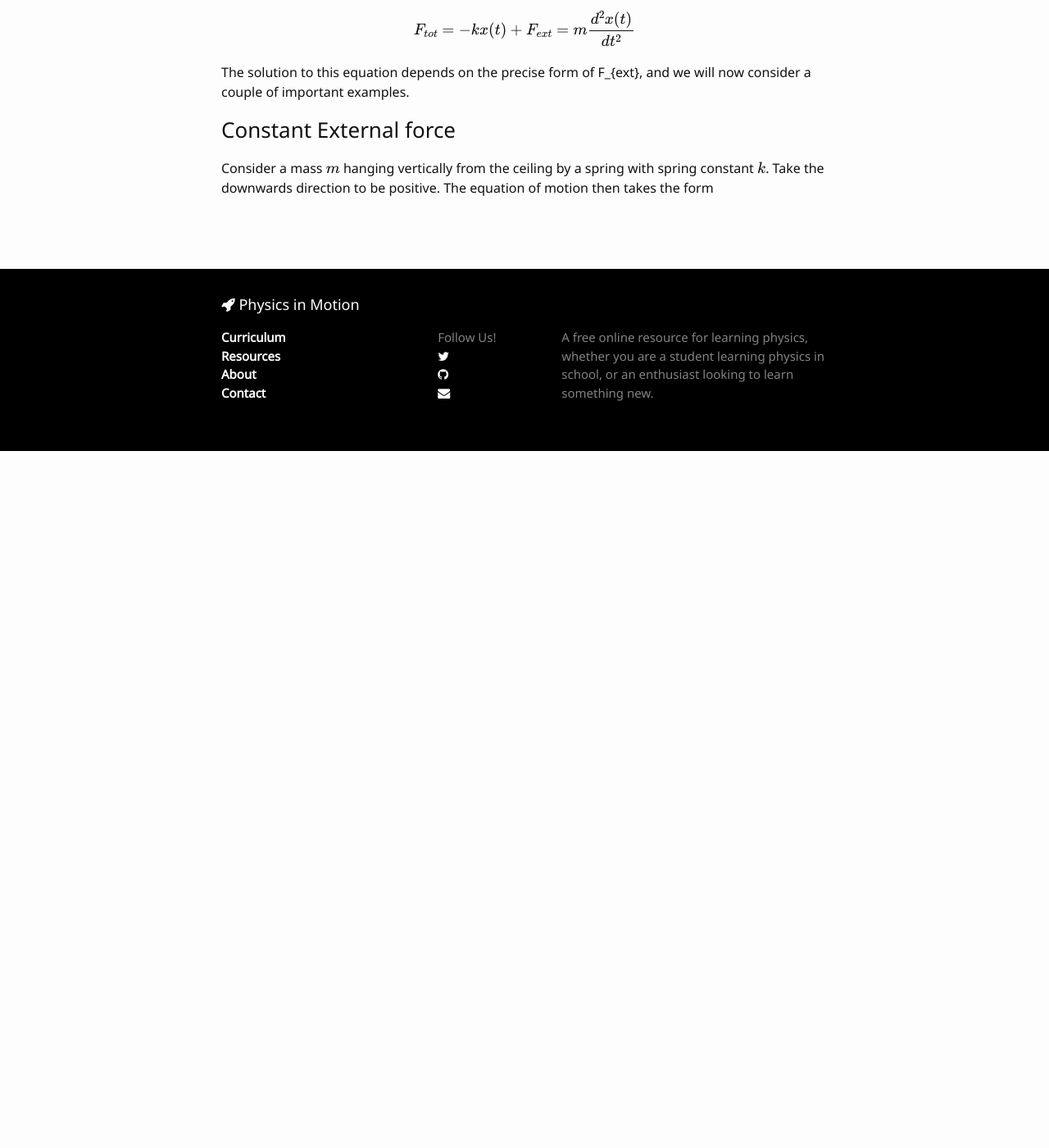
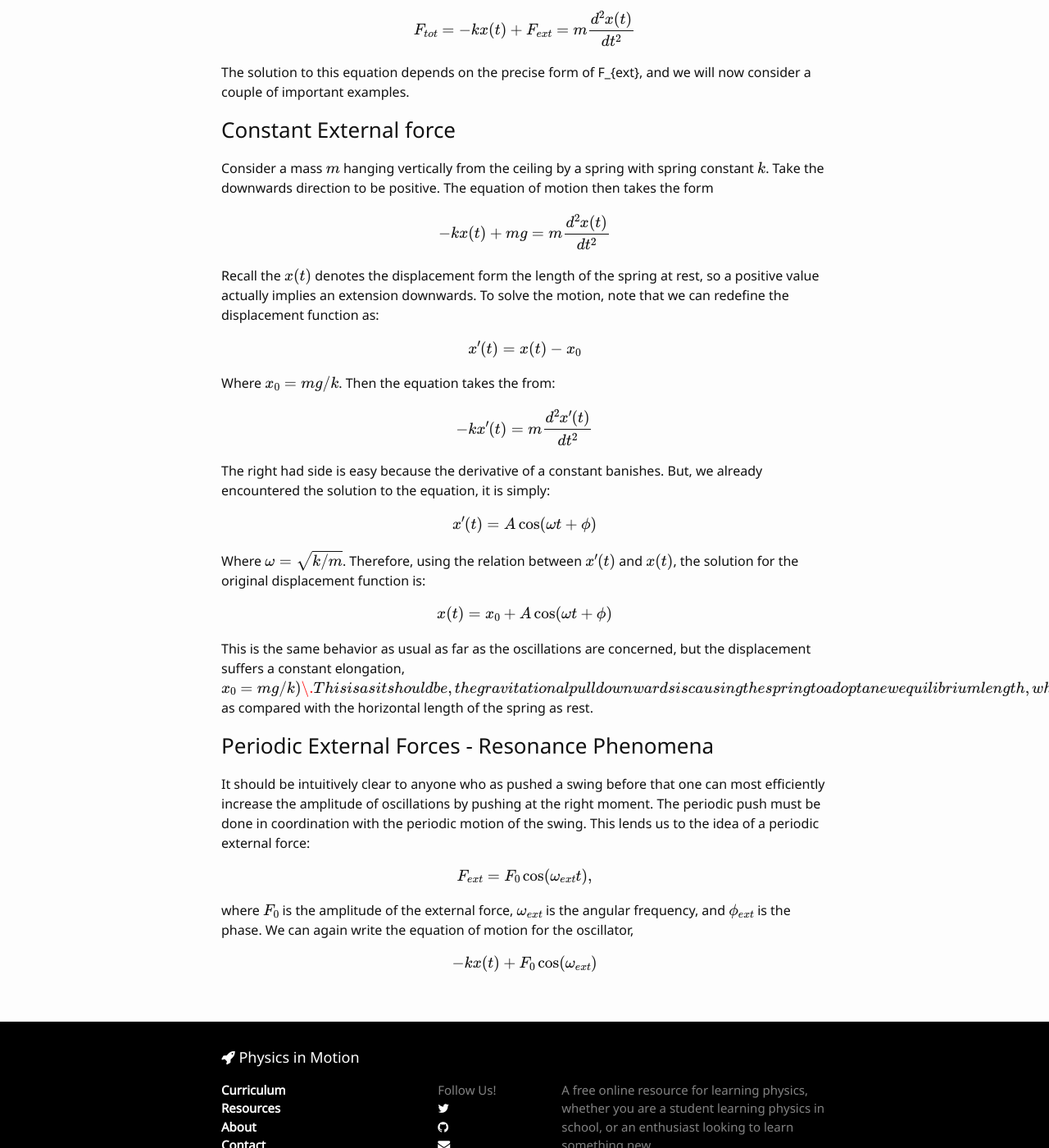
Before and after one commit to LeNPaul/physics-in-motion-old, a Jekyll site: the page built from _posts/2016-11-28-driven-oscillations.md, in a window 1280 px wide and 1400 px high, scrolled down 237 px. Shown: the whole window at 82% size. Built offline with Jekyll 4.4.1, drawn with Linux system fonts in a browser that asks for light colours; nearby versions of some CDN libraries; formulas are drawn with MathJax 3; before the commit the page ends 900 px from its top, so only the background shows below that.

Commit message:
Update content

```diff
--- a/_posts/2016-11-28-driven-oscillations.md
+++ b/_posts/2016-11-28-driven-oscillations.md
@@ -18,5 +18,45 @@ The solution to this equation depends on the precise form of F_{ext}, and we wil
 Consider a mass \\( m \\) hanging vertically from the ceiling by a spring with spring constant \\( k \\). Take the downwards direction to be positive. The equation of motion then takes the form
 
 $$
+  - k x(t) + m g = m \frac{d^2 x(t)}{d t^2}
+$$
+
+Recall the \\( x(t) \\) denotes the displacement form the length of the spring at rest, so a positive value actually implies an extension downwards. To solve the motion, note that we can redefine the displacement function as:
 
 $$
+  x'(t) = x(t) - x_0
+$$
+
+Where \\( x_0 = mg / k \\). Then the equation takes the from:
+
+$$
+  - k x'(t) = m \frac{d^2 x'(t)}{d t^2}
+$$
+
+The right had side is easy because the derivative of a constant banishes. But, we already encountered the solution to the equation, it is simply:
+
+$$
+  x'(t) = A \cos( \omega t + \phi )
+$$
+
+Where \\( \omega = \sqrt{k / m} \\). Therefore, using the relation between \\( x'(t) \\) and \\( x(t) \\), the solution for the original displacement function is:
+
+$$
+  x(t) = x_0 + A \cos( \omega t + \phi )
+$$
+
+This is the same behavior as usual as far as the oscillations are concerned, but the displacement suffers a constant elongation, \\( x_0 = m g / k )\\. This is as it should be, the gravitational pull downwards is causing the spring to adopt a new equilibrium length, which is longer by and amount \\( x_0 \\) as compared with the horizontal length of the spring as rest.
+
+### Periodic External Forces - Resonance Phenomena
+
+It should be intuitively clear to anyone who as pushed a swing before that one can most efficiently increase the amplitude of oscillations by pushing at the right moment. The periodic push must be done in coordination with the periodic motion of the swing. This lends us to the idea of a periodic external force:
+
+$$
+  F_{ext} = F_0 \cos ( \omega_{ext} t ),
+$$
+
+where \\( F_0 \\) is the amplitude of the external force, \\( \omega_{ext} \\) is the angular frequency, and \\( \phi_{ext} \\) is the phase. We can again write the equation of motion for the oscillator,
+
+$$
+  - k x(t) + F_0 \cos( \omega_{ext} )
+$$
```
